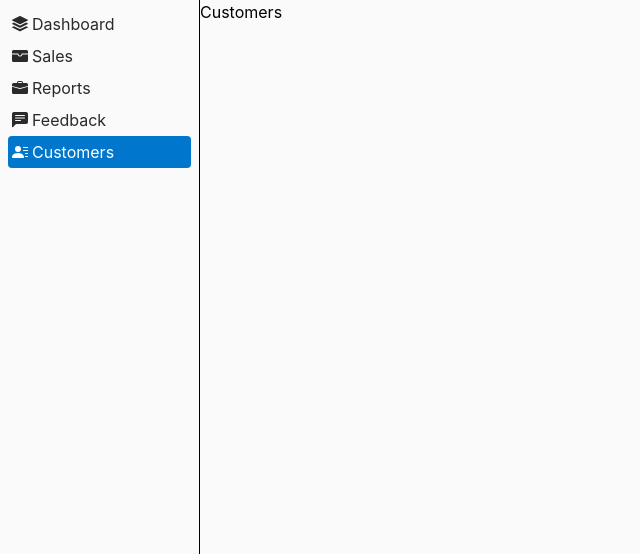
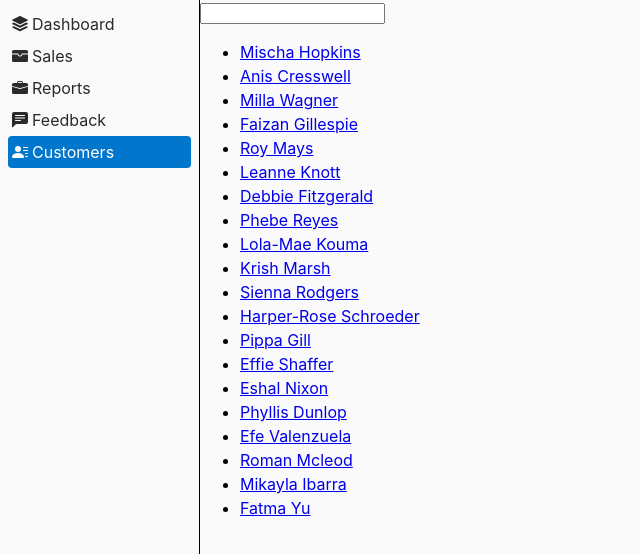
Before and after one commit to Kosynskyi/learning-react, a React (Create React App) app: page /customers in a window 1280 px wide. Shown: the top 554 px of the page, without its empty margins (0-640 px from the left). Built offline with nearby package versions, Linux system fonts and the light colour scheme.

Commit message:
save code

```diff
--- a/src/components/App.jsx
+++ b/src/components/App.jsx
@@ -1,16 +1,25 @@
-import React from 'react';
-import { Route, Routes } from 'react-router-dom';
+import { lazy } from 'react';
+import { Route, Routes, Navigate } from 'react-router-dom';
 import { GlobalStyles } from './GlobalStyles';
 import Layout from './Layout';
-import Sales from 'pages/Sales';
-import Invoices from './Invoices';
-import InvoiceDetails from './InvoiceDetails';
+// import Invoices from './Invoices';
+// import InvoiceDetails from './InvoiceDetails';
+// import Sales from 'pages/Sales';
+// import Customers from 'pages/Customers';
+// import CustomerDetails from 'pages/CustomerDetails';
+const Invoices = lazy(() => import('./Invoices'));
+const InvoiceDetails = lazy(() => import('./InvoiceDetails'));
+
+const Sales = lazy(() => import('pages/Sales'));
+const Customers = lazy(() => import('pages/Customers'));
+const CustomerDetails = lazy(() => import('pages/CustomerDetails'));
 
 const App = () => {
   return (
     <>
       <Routes>
         <Route path="/" element={<Layout />}>
+          <Route index element={<Navigate to="dashboard" />} />
           <Route path="dashboard" element={<div>Dashboard</div>} />
           <Route path="sales" element={<Sales />}>
             <Route path="analytics" element={<div>Analytics</div>} />
@@ -28,7 +37,8 @@ const App = () => {
           </Route>
           <Route path="reports" element={<div>Reports</div>} />
           <Route path="feedback" element={<div>Feedback</div>} />
-          <Route path="customers" element={<div>Customers</div>} />
+          <Route path="customers" element={<Customers />} />
+          <Route path="customers/:customerId" element={<CustomerDetails />} />
         </Route>
       </Routes>
       <GlobalStyles />
--- a/src/components/Layout.jsx
+++ b/src/components/Layout.jsx
@@ -1,4 +1,4 @@
-import React from 'react';
+import React, { Suspense } from 'react';
 import { Outlet } from 'react-router-dom';
 import { Box } from './Box';
 import AppBar from './AppBar';
@@ -7,7 +7,9 @@ const Layout = () => {
   return (
     <Box display="grid" gridTemplateColumns="200px 1fr">
       <AppBar />
-      <Outlet />
+      <Suspense fallback={<h1>Загружаем...</h1>}>
+        <Outlet />
+      </Suspense>
     </Box>
   );
 };
--- /dev/null
+++ b/src/components/SearchBox.jsx
@@ -0,0 +1,16 @@
+import React from 'react';
+
+const SearchBox = ({ onChange, value }) => {
+  return (
+    <div>
+      <input
+        type="text"
+        name="name"
+        value={value}
+        onChange={e => onChange(e.target.value)}
+      />
+    </div>
+  );
+};
+
+export default SearchBox;
--- a/src/components/fakeApi.js
+++ b/src/components/fakeApi.js
@@ -41,6 +41,29 @@ const db = {
       },
     },
   ],
+
+  customers: [
+    { id: 1, name: 'Mischa Hopkins' },
+    { id: 2, name: 'Anis Cresswell' },
+    { id: 3, name: 'Milla Wagner' },
+    { id: 4, name: 'Faizan Gillespie' },
+    { id: 5, name: 'Roy Mays' },
+    { id: 6, name: 'Leanne Knott' },
+    { id: 7, name: 'Debbie Fitzgerald' },
+    { id: 8, name: 'Phebe Reyes' },
+    { id: 9, name: 'Lola-Mae Kouma' },
+    { id: 10, name: 'Krish Marsh' },
+    { id: 11, name: 'Sienna Rodgers' },
+    { id: 12, name: 'Harper-Rose Schroeder' },
+    { id: 13, name: 'Pippa Gill' },
+    { id: 14, name: 'Effie Shaffer' },
+    { id: 15, name: 'Eshal Nixon' },
+    { id: 16, name: 'Phyllis Dunlop' },
+    { id: 17, name: 'Efe Valenzuela' },
+    { id: 18, name: 'Roman Mcleod' },
+    { id: 19, name: 'Mikayla Ibarra' },
+    { id: 20, name: 'Fatma Yu' },
+  ],
 };
 
 export const getInvoices = () => {
@@ -50,3 +73,11 @@ export const getInvoices = () => {
 export const getInvoiceById = invoiceId => {
   return Promise.resolve(db.invoices.find(invoice => invoice.id === invoiceId));
 };
+
+export const getCustomers = () => {
+  return Promise.resolve(db.customers);
+};
+
+export const getCustomerById = id => {
+  return Promise.resolve(db.customers.find(customer => customer.id === id));
+};
--- /dev/null
+++ b/src/pages/CustomerDetails.jsx
@@ -0,0 +1,33 @@
+import React, { useState, useEffect } from 'react';
+import { getCustomerById } from 'components/fakeApi';
+import { Link, useLocation, useParams } from 'react-router-dom';
+
+const CustomerDetails = () => {
+  const [customer, setCustomer] = useState(null);
+  const { customerId } = useParams();
+  const location = useLocation();
+
+  useEffect(() => {
+    getCustomerById(Number(customerId)).then(setCustomer);
+  }, [customerId]);
+
+  if (!customer) return;
+
+  const { id, name } = customer;
+  const backLinkHref = location.state?.from ?? '/customers';
+
+  return (
+    <main>
+      <Link to={backLinkHref}>Back to customers</Link>
+      <p>
+        <b>id:</b> {id}
+      </p>
+      <p>
+        {' '}
+        <b>Username:</b> {name}
+      </p>
+    </main>
+  );
+};
+
+export default CustomerDetails;
--- /dev/null
+++ b/src/pages/Customers.jsx
@@ -0,0 +1,44 @@
+import React, { useState, useEffect, useMemo } from 'react';
+import { Link, useLocation, useSearchParams } from 'react-router-dom';
+import { getCustomers } from 'components/fakeApi';
+import SearchBox from 'components/SearchBox';
+
+const Customers = () => {
+  const [customers, setCustomers] = useState([]);
+
+  const [searchParams, setSearchParams] = useSearchParams();
+  const filterParams = searchParams.get('filter') ?? '';
+  const location = useLocation();
+
+  useEffect(() => {
+    getCustomers().then(setCustomers);
+  }, []);
+
+  const changeFilter = value => {
+    setSearchParams(value !== '' ? { filter: value } : {});
+  };
+
+  const visibleCustomers = useMemo(() => {
+    return customers.filter(({ name }) =>
+      name.toLowerCase().includes(filterParams.toLowerCase())
+    );
+  }, [customers, filterParams]);
+
+  return (
+    <main>
+      <SearchBox onChange={changeFilter} value={filterParams} />
+      <ul>
+        {visibleCustomers.length > 0 &&
+          visibleCustomers.map(({ id, name }) => (
+            <li key={id}>
+              <Link to={`${id}`} state={{ from: location }}>
+                {name}
+              </Link>
+            </li>
+          ))}
+      </ul>
+    </main>
+  );
+};
+
+export default Customers;
--- a/src/pages/Sales.jsx
+++ b/src/pages/Sales.jsx
@@ -1,6 +1,7 @@
 import { NavLink, Outlet } from 'react-router-dom';
 import styled from 'styled-components';
 import { Box } from 'components/Box';
+import { Suspense } from 'react';
 
 const navItems = [
   { href: 'analytics', text: 'Analytics' },
@@ -29,7 +30,9 @@ const Sales = () => {
           ))}
         </Box>
       </Box>
-      <Outlet />
+      <Suspense fallback={<div>Загружаем...</div>}>
+        <Outlet />
+      </Suspense>
     </Box>
   );
 };
```
